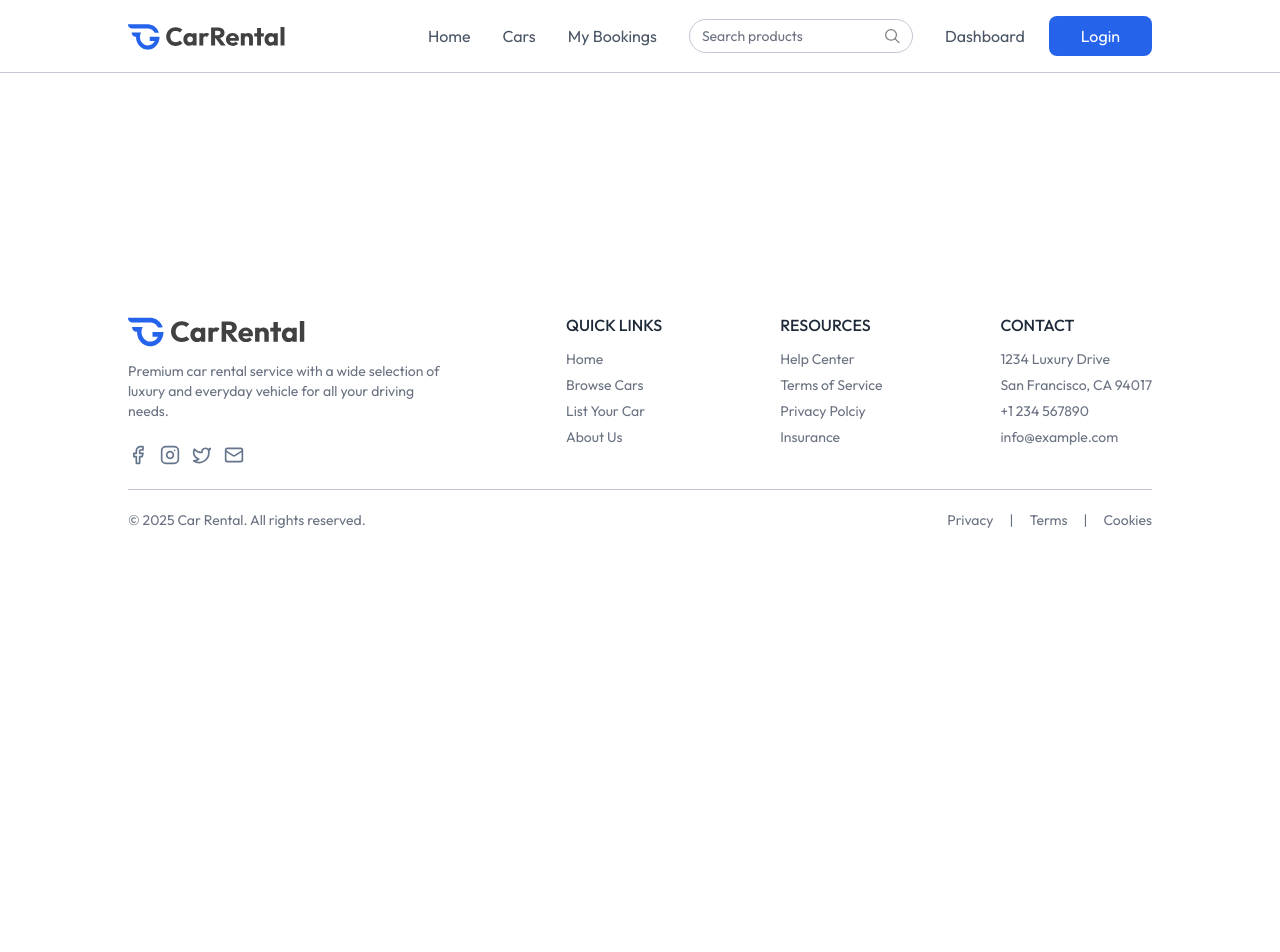
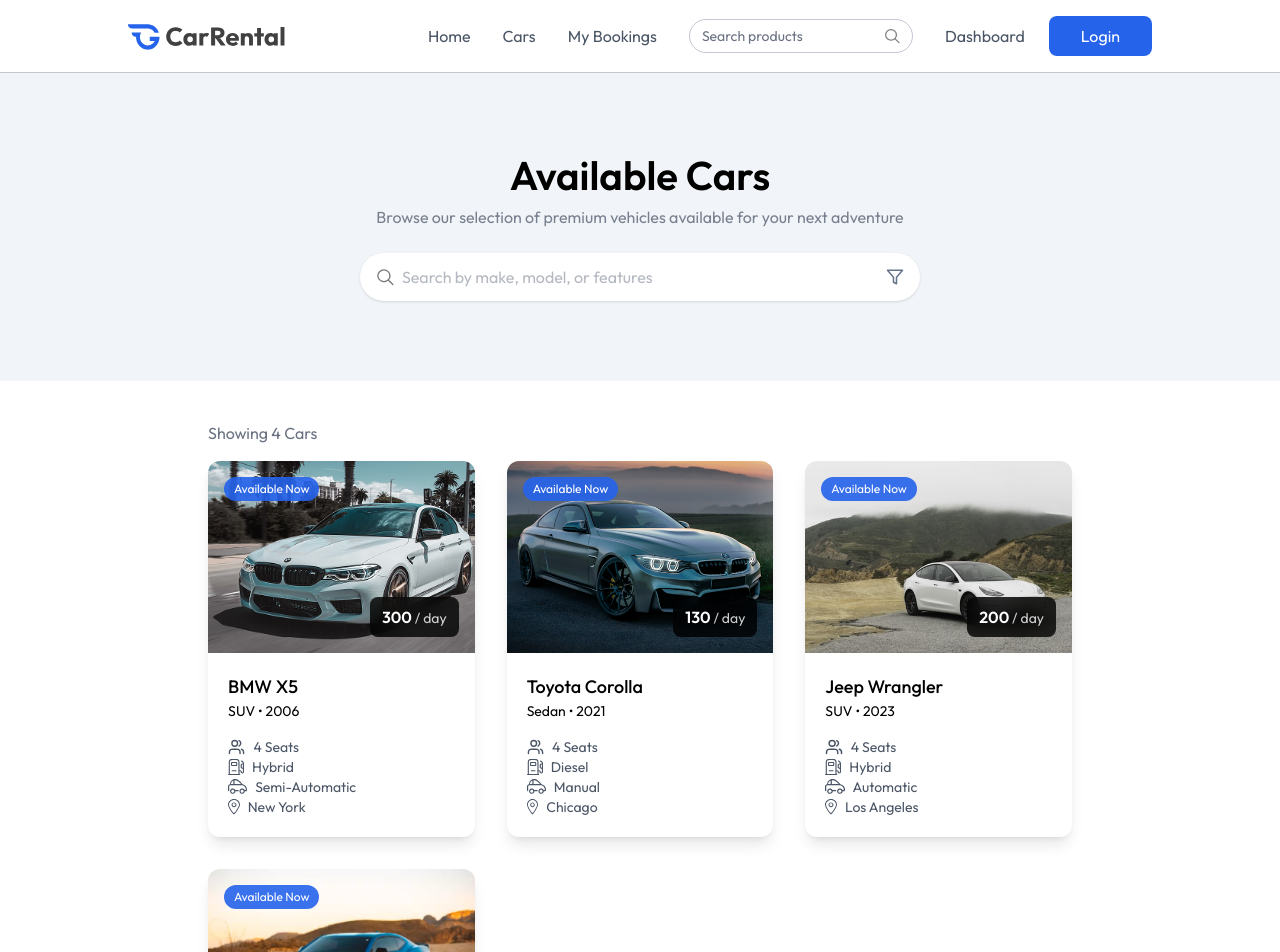
Before and after one commit to SagarNegi10/mern-car-rental-app, a React (Vite) app in the folder frontend/: page /cars in a window 1280 px wide. Shown: the top 952 px of the page. Before the commit the page ends 800 px from the top, so only its background shows below. Built offline with nearby package versions, Linux system fonts and the light colour scheme.

Commit message:
add cars page

```diff
--- a/frontend/src/assets/assets.js
+++ b/frontend/src/assets/assets.js
@@ -124,7 +124,7 @@
         "pricePerDay": 300,
         "location": "New York",
         "description": "The BMW X5 is a mid-size luxury SUV produced by BMW. The X5 made its debut in 1999 as the first SUV ever produced by BMW.",
-        "isAvaliable": true,
+        "isAvailable": true,
         "createdAt": "2025-04-16T07:26:56.215Z",
     },
     {
@@ -141,7 +141,7 @@
         "pricePerDay": 130,
         "location": "Chicago",
         "description": "The Toyota Corolla is a mid-size luxury sedan produced by Toyota. The Corolla made its debut in 2008 as the first sedan ever produced by Toyota.",
-        "isAvaliable": true,
+        "isAvailable": true,
         "createdAt": "2025-04-16T08:33:57.993Z",
     },
     {
@@ -158,7 +158,7 @@
         "pricePerDay": 200,
         "location": "Los Angeles",
         "description": "The Jeep Wrangler is a mid-size luxury SUV produced by Jeep. The Wrangler made its debut in 2003 as the first SUV ever produced by Jeep.",
-        "isAvaliable": true,
+        "isAvailable": true,
         "createdAt": "2025-04-16T08:34:39.592Z",
     },
     {
@@ -175,7 +175,7 @@
         "pricePerDay": 209,
         "location": "Houston",
         "description": "This is a mid-size luxury sedan produced by Toyota. The Corolla made its debut in 2008 as the first sedan ever produced by Toyota.",
-        "isAvaliable": true,
+        "isAvailable": true,
         "createdAt": "2025-04-17T06:15:47.318Z",
     }
 ];
--- a/frontend/src/components/CarCards.jsx
+++ b/frontend/src/components/CarCard.jsx
@@ -2,7 +2,7 @@
 import { assets } from '../assets/assets'
 import { useNavigate } from 'react-router-dom'
 
-const CarCards = ({car}) => {
+const CarCard = ({car}) => {
 
   const currency = import.meta.env.VITE_CURRENCY
   const navigate = useNavigate()
@@ -28,7 +28,7 @@
           <div className='flex justify-between items-start mb-2'>
             <div>
               <h3 className='text-lg font-medium'>{car.brand} {car.model}</h3>
-              <p className='text-muted-foreground text-sm'>{car.category} . {car.year}</p>
+              <p className='text-muted-foreground text-sm'>{car.category} • {car.year}</p>
             </div>
           </div>
 
@@ -59,4 +59,4 @@
   )
 }
 
-export default CarCards
+export default CarCard
--- a/frontend/src/components/FeaturedSection.jsx
+++ b/frontend/src/components/FeaturedSection.jsx
@@ -1,6 +1,6 @@
 import React from 'react'
 import Title from './Title'
-import CarCards from './CarCards'
+import CarCard from './CarCard'
 import { assets, dummyCarData } from '../assets/assets'
 import { useNavigate } from 'react-router-dom'
 
@@ -19,7 +19,7 @@
         {
             dummyCarData.slice(0,6).map((car) => (
                 <div key={car._id}>
-                    <CarCards car={car}/>
+                    <CarCard car={car}/>
                 </div>
             ))
         }
--- a/frontend/src/pages/CarDetails.jsx
+++ b/frontend/src/pages/CarDetails.jsx
@@ -31,7 +31,7 @@
           <div className='space-y-6'>
             <div>
               <h1 className='text-3xl font-bold'>{car.brand} {car.model}</h1>
-              <p className='text-gray-500 text-lg'>{car.category} . {car.year}</p>
+              <p className='text-gray-500 text-lg'>{car.category} • {car.year}</p>
             </div>
 
             <hr className='border-borderColor my-6'/>
--- a/frontend/src/pages/Cars.jsx
+++ b/frontend/src/pages/Cars.jsx
@@ -1,8 +1,37 @@
-import React from 'react'
+import React, { useState } from 'react'
+import Title from '../components/Title'
+import { assets, dummyCarData } from '../assets/assets'
+import CarCard from '../components/CarCard'
 
 const Cars = () => {
+
+  const[input, setInput] = useState('')
+
   return (
     <div>
+
+      <div className='flex flex-col items-center py-20 bg-light max:mdpx-4'>
+        <Title title='Available Cars' subTitle='Browse our selection of premium vehicles available for your next adventure'/>
+
+        <div className='flex items-center bg-white px-4 mt-6 max-w-140 w-full h-12 rounded-full shadow'>
+          <img src={assets.search_icon} alt="" className='w-4.5 h-4.5 mr-2'/>
+          <input onChange={(e) => setInput(e.target.value)} value={input} type="text" placeholder='Search by make, model, or features' className='w-full h-full outline-none text-gray-500'/>
+          <img src={assets.filter_icon} alt="" className='w-4.5 h-4.5 ml-2'/>
+        </div>
+      </div>
+
+      <div className='px-6 md:px-16 lg:px-24 xl:px-32 mt-10'>
+        <p className='text-gray-500 xl:px-20 max-w-7xl mx-auto'>Showing {dummyCarData.length} Cars</p>
+
+        <div className='grid grid-cols-1 sm:grid-cols-2 lg:grid-cols-3 gap-8 mt-4 xl:px-20 max-w-7xl mx-auto'>
+          {dummyCarData.map((car, index) => (
+            <div key={index}>
+              <CarCard car={car}/>
+            </div>
+          ))}
+        </div>
+
+      </div>
 
     </div>
   )
```
